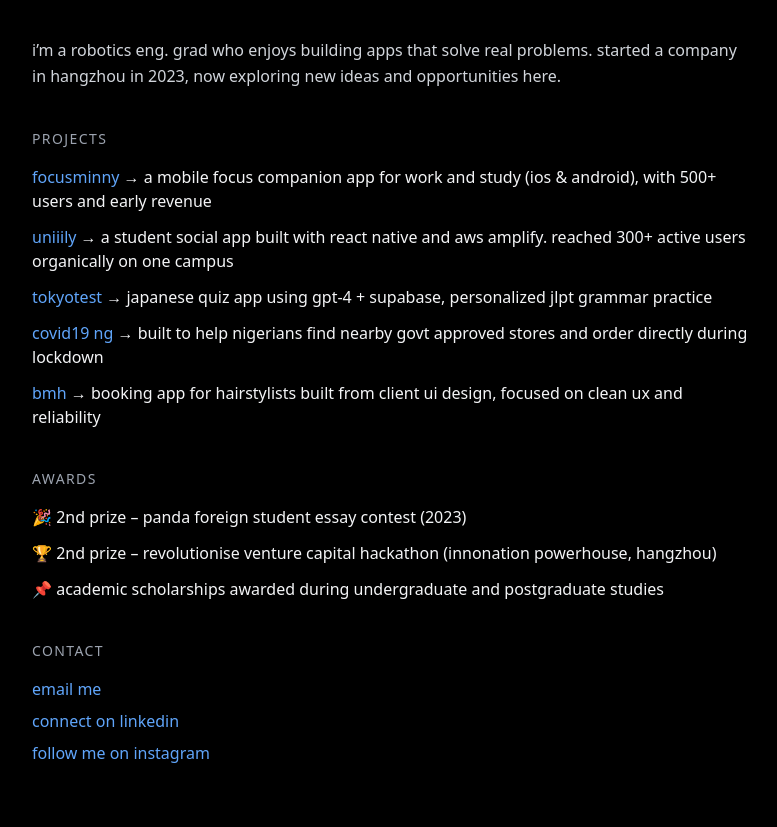
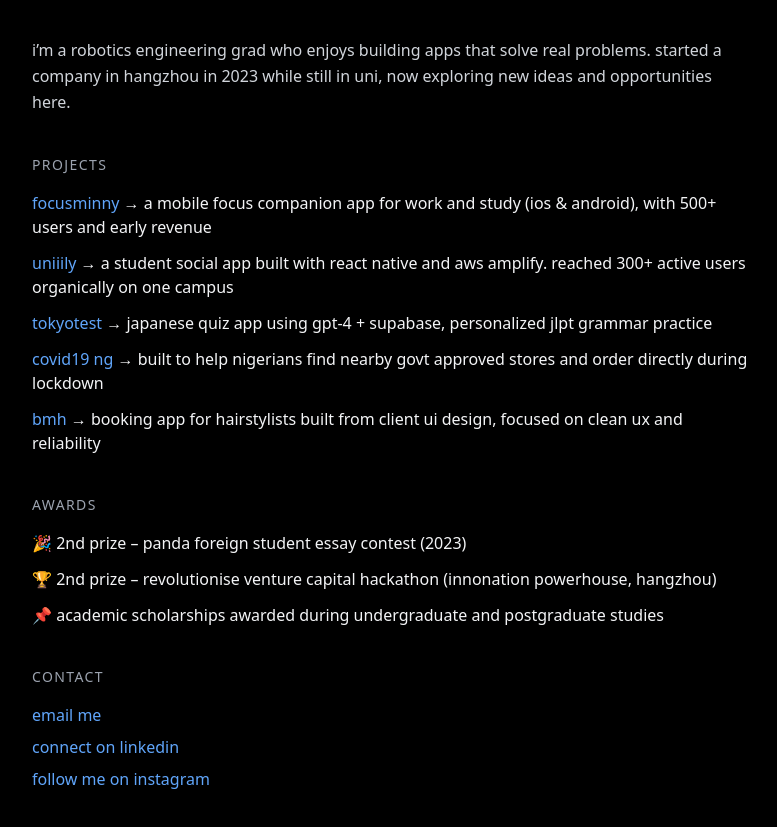
Before and after one commit to abdvmn/abdvmn.github.io, a plain HTML site: page index.html in a window 1280 px wide. Shown: the part 107-934 px from the top of the page, without its empty margins (248-1025 px from the left). Drawn offline with nearby package versions, Linux system fonts and the light colour scheme.

Commit message:
more update

```diff
--- a/index.html
+++ b/index.html
@@ -23,9 +23,9 @@
     <!-- Bio -->
     <section class="mb-10">
       <p class="text-gray-300 leading-relaxed">
-        i’m a robotics eng. grad who enjoys building apps that solve real
-        problems. started a company in hangzhou in 2023, now exploring new ideas
-        and opportunities here.
+        i’m a robotics engineering grad who enjoys building apps that solve real
+        problems. started a company in hangzhou in 2023 while still in uni, now
+        exploring new ideas and opportunities here.
       </p>
     </section>
 
```
